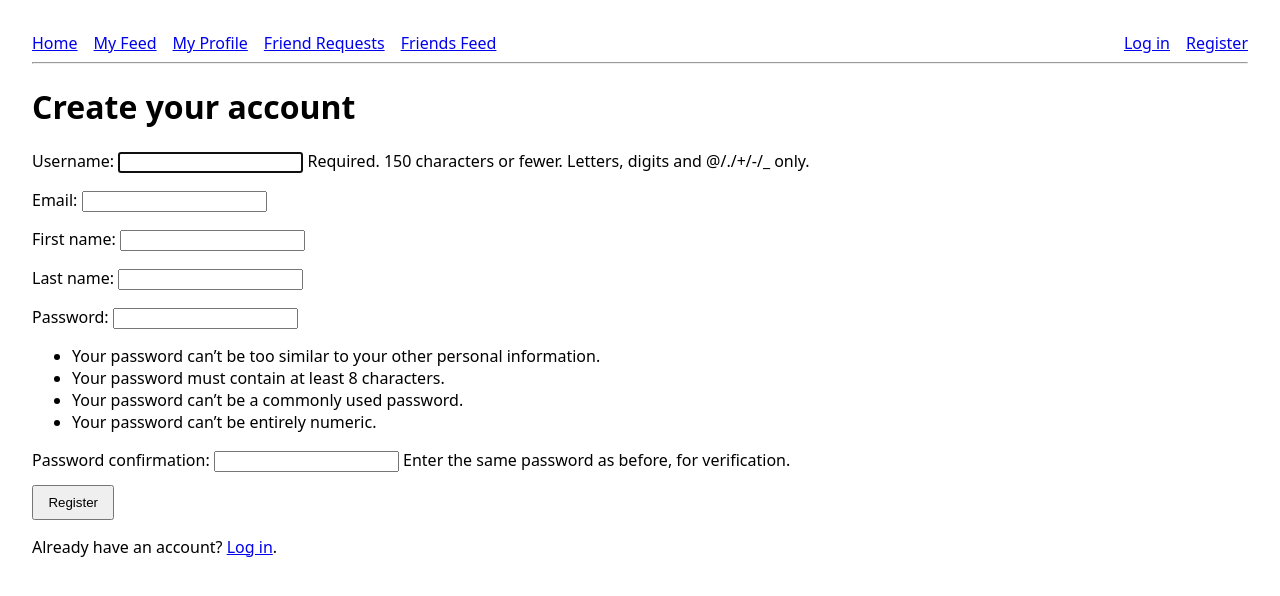
After one commit to SJJ1000/Social-Media-project-Part-3-with-Heroku-set-up-in-code-but-commented-out, a Django app: page /register/ in a window 1280 px wide. The commit adds this page. Shown: the top 596 px of the page. Run offline with Django 5.2, Linux system fonts and the light colour scheme.

Commit message:
Part 3 of project

```diff
--- a/feed/forms.py
+++ b/feed/forms.py
@@ -1,13 +1,14 @@
 from django import forms
-from .models import Post, Profile, Relationship, Comment  # ← add Comment
+from django.contrib.auth.forms import UserCreationForm
+from django.contrib.auth.models import User
+
+from .models import Post, Profile, Relationship, Comment
 
 class PostForm(forms.ModelForm):
     class Meta:
         model = Post
         fields = ['description', 'image']
-        labels = {
-            'description': 'What would you like to say?',
-        }
+        labels = {'description': 'What would you like to say?'}
 
 class ProfileForm(forms.ModelForm):
     class Meta:
@@ -34,13 +35,15 @@ class RelationshipForm(forms.ModelForm):
 class CommentForm(forms.ModelForm):
     class Meta:
         model = Comment
-        fields = ['text']                   # matches your Comment model
+        fields = ['text']
         labels = {'text': 'Add a comment'}
 
-from django.contrib.auth.forms import UserCreationForm
-from django.contrib.auth.models import User
 
 class RegisterForm(UserCreationForm):
+    email = forms.EmailField(required=True)
+    first_name = forms.CharField(max_length=150, required=False)
+    last_name = forms.CharField(max_length=150, required=False)
+
     class Meta:
         model = User
-        fields = ("username", "email", "password1", "password2")
+        fields = ["username", "email", "first_name", "last_name", "password1", "password2"]
--- a/feed/templates/feed/base.html
+++ b/feed/templates/feed/base.html
@@ -21,6 +21,7 @@
       <a href="{% url 'feed:my_feed' %}">My Feed</a>
       <a href="{% url 'feed:my_profile' %}">My Profile</a>
       <a href="{% url 'feed:friend_requests' %}">Friend Requests</a>
+      <a href="{% url 'feed:friends_feed' %}">Friends Feed</a>
 
       <span class="spacer"></span>
 
--- /dev/null
+++ b/feed/templates/feed/register.html
@@ -0,0 +1,13 @@
+{% extends "feed/base.html" %}
+{% block content %}
+  <h1>Create your account</h1>
+  <form method="post" novalidate>
+    {% csrf_token %}
+    {{ form.as_p }}
+    <button type="submit">Register</button>
+  </form>
+  <p style="margin-top:1rem;">
+    Already have an account?
+    <a href="{% url 'login' %}">Log in</a>.
+  </p>
+{% endblock %}
--- a/feed/urls.py
+++ b/feed/urls.py
@@ -6,8 +6,10 @@ app_name = "feed"
 urlpatterns = [
     path("", views.home, name="home"),
     path("my-feed/", views.my_feed, name="my_feed"),
+    path("friends-feed/", views.friends_feed, name="friends_feed"),
     path("create-post/", views.create_post, name="create_post"),
     path("post/<int:post_id>/", views.post_detail, name="post_detail"),
+    path("post/<int:post_id>/comment/", views.add_comment, name="add_comment"),
     path("delete-post/<int:post_id>/", views.delete_post, name="delete_post"),
 
 
--- a/feed/views.py
+++ b/feed/views.py
@@ -4,12 +4,10 @@ from django.contrib.auth.decorators import login_required
 from django.urls import reverse
 from django.db.models import Q
 from django.contrib.auth.models import User
-from django.contrib.auth import login as auth_login
-from django.contrib.auth import authenticate, login
+from django.contrib.auth import login as auth_login, authenticate, login
 
 from .models import Post, Profile, Relationship, Like
-from .forms import PostForm, ProfileForm, RelationshipForm, RegisterForm
-
+from .forms import PostForm, ProfileForm, RelationshipForm, RegisterForm, CommentForm
 
 # ----------------------------
 # Core feed pages
@@ -71,18 +69,46 @@ def my_feed(request):
     )
     return render(request, "feed/my_feed.html", {"posts": posts, "liked_ids": liked_ids})
 
+# Friends feed
+@login_required
+def friends_feed(request):
+    me = Profile.objects.select_related("user").get(user=request.user)
+
+    accepted = Relationship.objects.filter(
+        status='accepted'
+    ).filter(
+        Q(sender=me) | Q(receiver=me)
+    ).select_related('sender__user', 'receiver__user')
+
+    friend_users = []
+    for r in accepted:
+        friend_profile = r.receiver if r.sender_id == me.id else r.sender
+        friend_users.append(friend_profile.user)
+
+    posts = (
+        Post.objects
+        .select_related("username")
+        .filter(username__in=friend_users)
+        .order_by("-date_posted")
+    )
+
+    liked_ids = set(
+        Like.objects.filter(user=request.user, post__in=posts)
+        .values_list("post_id", flat=True)
+    )
+
+    return render(request, "feed/friends_feed.html", {
+        "posts": posts,
+        "liked_ids": liked_ids
+    })
+
 
 def post_detail(request, post_id):
-    """
-    Show a single post, its comments, and a form to add a comment.
-    Anyone can view; only logged-in users can submit.
-    """
     post = get_object_or_404(Post.objects.select_related("username"), id=post_id)
     comments = post.comment_set.select_related("username").order_by("-date_added")
 
     form = None
     if request.user.is_authenticated:
-        from .forms import CommentForm
         if request.method == "POST":
             form = CommentForm(request.POST)
             if form.is_valid():
@@ -97,6 +123,17 @@ def post_detail(request, post_id):
     context = {"post": post, "comments": comments, "form": form}
     return render(request, "feed/post_detail.html", context)
 
+@login_required
+def add_comment(request, post_id):
+    if request.method == "POST":
+        post = get_object_or_404(Post, id=post_id)
+        form = CommentForm(request.POST)
+        if form.is_valid():
+            c = form.save(commit=False)
+            c.post = post
+            c.username = request.user
+            c.save()
+    return redirect(request.META.get("HTTP_REFERER") or reverse("feed:home"))
 
 @login_required
 def delete_post(request, post_id):
@@ -106,23 +143,42 @@ def delete_post(request, post_id):
         return redirect("feed:home")
     return render(request, "feed/delete_post.html", {"post": post})
 
-
 # ----------------------------
-# Register new users
+# Public registration (creates a Profile)
 # ----------------------------
 def register(request):
     if request.method == "POST":
         form = RegisterForm(request.POST)
         if form.is_valid():
             user = form.save()
-            # auto-create Profile
-            Profile.objects.get_or_create(user=user, defaults={"email": user.email})
+
+            Profile.objects.get_or_create(
+                user=user,
+                defaults={
+                    "first_name": form.cleaned_data.get("first_name", "") or "",
+                    "last_name": form.cleaned_data.get("last_name", "") or "",
+                    "email": form.cleaned_data.get("email", "") or "",
+                },
+            )
             auth_login(request, user)
             return redirect("feed:home")
     else:
         form = RegisterForm()
     return render(request, "feed/register.html", {"form": form})
 
+
+def demo_login(request, username):
+    try:
+        u = User.objects.get(username=username)
+    except User.DoesNotExist:
+        u = User.objects.create_user(username=username, password="demo123!", email=f"{username.lower()}@example.com")
+        Profile.objects.get_or_create(user=u, defaults={"first_name": username, "last_name": "Demo", "email": u.email})
+
+    user = authenticate(request, username=username, password="demo123!")
+    if user is not None:
+        login(request, user)
+        return redirect("feed:home")
+    return redirect("login")
 
 # ----------------------------
 # Likes
@@ -144,9 +200,6 @@ def unlike_post(request, post_id):
     return redirect(_back(request))
 
 
-# ----------------------------
-# Friend requests (demo users + send/approve)
-# ----------------------------
 DEMO_USERS = [
     {"username": "JohnDoe",  "first_name": "John",  "last_name": "Doe",  "email": "john@example.com"},
     {"username": "JaneDoe",  "first_name": "Jane",  "last_name": "Doe",  "email": "jane@example.com"},
@@ -154,7 +207,6 @@ DEMO_USERS = [
 ]
 
 def _ensure_demo_users():
-    """Create three demo accounts (once). Password: demo123!"""
     for s in DEMO_USERS:
         u, created = User.objects.get_or_create(
             username=s["username"],
@@ -173,7 +225,6 @@ def _ensure_demo_users():
         )
 
 def _seed_incoming_requests(me: Profile):
-    """Make demo users send me a pending request unless a relationship already exists."""
     demos = Profile.objects.filter(user__username__in=[d["username"] for d in DEMO_USERS]).exclude(id=me.id)
     for demo in demos:
         already = Relationship.objects.filter(
@@ -184,13 +235,6 @@ def _seed_incoming_requests(me: Profile):
 
 @login_required
 def friend_requests(request):
-    """
-    Page with:
-      - friends (accepted)
-      - sent (pending I sent)
-      - received (pending to me)
-      - candidates (people to send to)
-    """
     _ensure_demo_users()
     me = Profile.objects.get(user=request.user)
     _seed_incoming_requests(me)
@@ -205,7 +249,6 @@ def friend_requests(request):
     sent = Relationship.objects.filter(sender=me, status='sent').select_related('receiver__user')
     received = Relationship.objects.filter(receiver=me, status='sent').select_related('sender__user')
 
-    # can't send to myself or anyone already related either way
     related_ids = {me.id}
     for r in Relationship.objects.filter(Q(sender=me) | Q(receiver=me)).only('sender_id','receiver_id'):
         related_ids.add(r.sender_id); related_ids.add(r.receiver_id)
@@ -221,12 +264,6 @@ def friend_requests(request):
 
 @login_required
 def send_friend_request(request, profile_id=None):
-    """
-    Send requests via:
-      - POST with checkboxes: name='selected_profiles'
-      - POST with 'profile_id' or 'username'
-      - Legacy GET/POST /send/<profile_id>/
-    """
     me = Profile.objects.get(user=request.user)
     if request.method == "POST":
         selected = request.POST.getlist("selected_profiles")
@@ -259,47 +296,27 @@ def send_friend_request(request, profile_id=None):
 
 @login_required
 def approve_friend_request(request, rel_id=None):
-    """
-    Approve incoming requests.
+    me = Profile.objects.get(user=request.user)
 
-    - POST (bulk) with checkboxes named 'approve_ids'
-    - or GET/POST /friend-requests/approve/<rel_id>/ for a single row
-    """
-    me = Profile.objects.get(user=request.user)
+    def _accept(r: Relationship):
+        r.status = "accepted"
+        r.save()
+        other = r.sender if r.receiver_id == me.id else r.receiver
+        me.friends.add(other.user)
+        other.friends.add(me.user)
 
     if request.method == "POST":
         ids = request.POST.getlist("approve_ids")
         if ids:
             for r in Relationship.objects.filter(id__in=ids, receiver=me, status="sent"):
-                r.status = "accepted"
-                r.save()
+                _accept(r)
             return redirect("feed:friend_requests")
 
     if rel_id is not None:
         r = get_object_or_404(Relationship, id=rel_id, receiver=me, status="sent")
-        r.status = "accepted"
-        r.save()
+        _accept(r)
     return redirect("feed:friend_requests")
-
-
 
 @login_required
 def relationship_view(request):
     return redirect("feed:friend_requests")
-
-
-def demo_login(request, username):
-
-    try:
-        u = User.objects.get(username=username)
-    except User.DoesNotExist:
-
-        u = User.objects.create_user(username=username, password="demo123!", email=f"{username.lower()}@example.com")
-        Profile.objects.get_or_create(user=u, defaults={"first_name": username, "last_name": "Demo", "email": u.email})
-
-    user = authenticate(request, username=username, password="demo123!")
-    if user is not None:
-        login(request, user)
-        return redirect("feed:home")
-    # Fallback
-    return redirect("login")
```
Also changed, not shown: feed/templates/feed/friends_feed.html (added, +49 -0 lines), feed/templates/registration/login.html (+25 -6 lines), db.sqlite3, feed/migrations/0003_alter_profile_created_alter_profile_updated_and_more.py (added), media/images/pizza.png (added).
